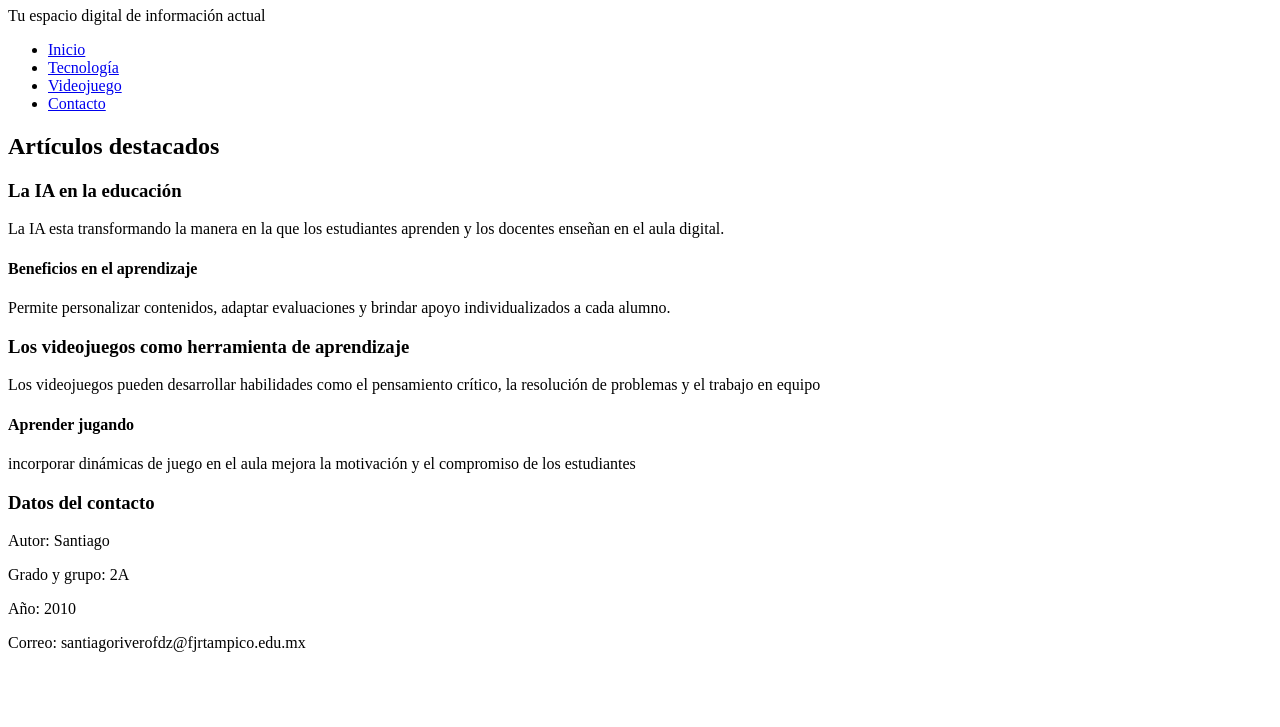
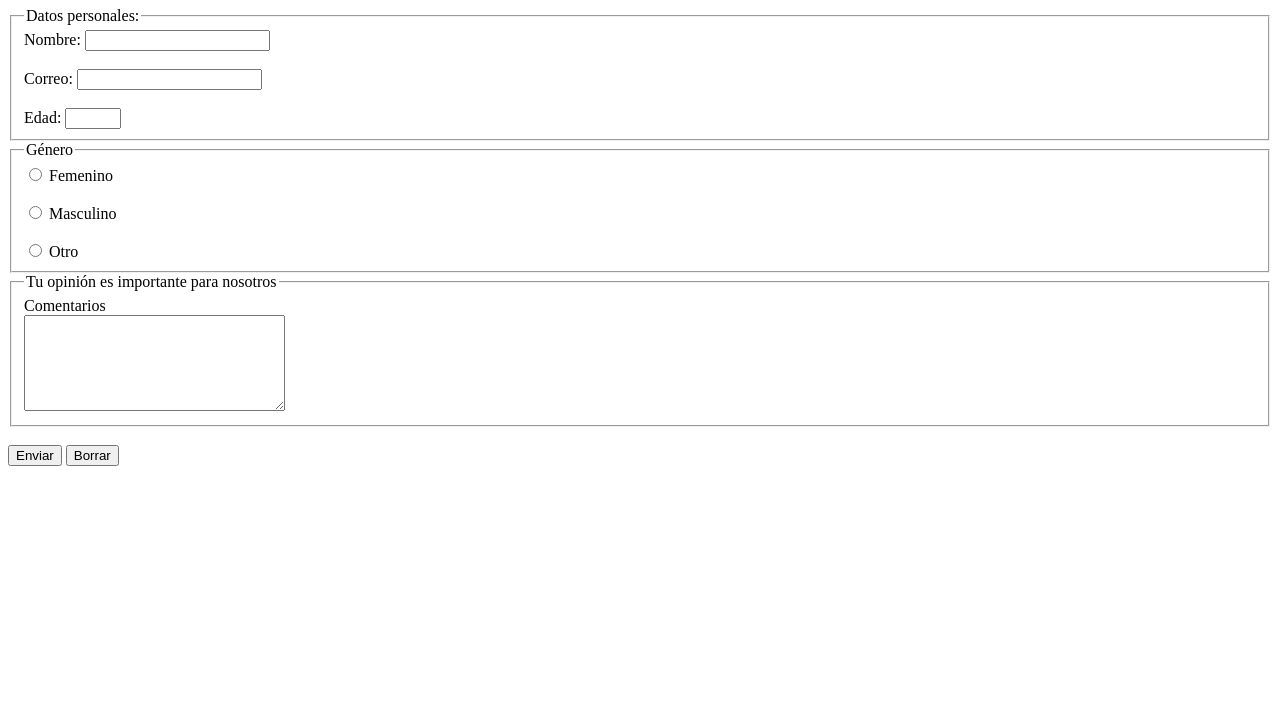
Before and after one commit to santiriver9000/semantica, a plain HTML site: page index.html in a window 1280 px wide. Shown: the part 73-800 px from the top of the page. Drawn offline with Linux system fonts and the light colour scheme.

Commit message:
Add files via upload

```diff
--- a/index.html
+++ b/index.html
@@ -6,45 +6,39 @@
     <title>Santiago</title>
 </head>
 <body>
-    <header>
-        <h1>Conexión joven</h1>
-        <p>Tu espacio digital de información actual</p>
-    </header>
-    <nav>
-        <ul>
-            <li><a href="#">Inicio</a></li>
-            <li><a href="#">Tecnología</a></li>
-            <li><a href="#Videojuegos">Videojuego</a></li>
-            <li><a href="#Contacto">Contacto</a></li>
-        </ul>
-    </nav>
-    <main>
-        <section>
-            <h2>Artículos destacados</h2>
-            <article>
-                <h3>La IA en la educación</h3>
-                <p>La IA esta transformando la manera en la que los estudiantes aprenden
-                    y los docentes enseñan en el aula digital.
-                </p>
-                <h4>Beneficios en el aprendizaje</h4>
-                <p>Permite personalizar contenidos, adaptar evaluaciones y brindar apoyo individualizados a cada alumno.</p>
-            </article>
-            <article>
-                <h3 id="Videojuegos">Los videojuegos como herramienta de aprendizaje</h3>
-                <p>Los videojuegos pueden desarrollar habilidades como el pensamiento crítico,
-                    la resolución de problemas y el trabajo en equipo
-                </p>
-                <h4>Aprender jugando</h4>
-                <p>incorporar dinámicas de juego en el aula mejora la motivación y el compromiso de los estudiantes</p>
-            </article>
-        </section>
-    </main>
-    <footer id="Contacto">
-        <h3>Datos del contacto</h3>
-        <p>Autor: Santiago</p>
-        <p>Grado y grupo: 2A</p>
-        <p>Año: 2010</p>
-        <p>Correo: santiagoriverofdz@fjrtampico.edu.mx</p>
-    </footer>
+    <h1>Formulario de contacto</h1>
+    <form action="#" method="post">
+        <fieldset>
+            <legend>Datos personales:</legend>
+            <label for="nombre">Nombre:</label>
+            <input id="nombre" name="nombre" type="text" required>
+            <br> <br>
+            <label for="correo">Correo:</label>
+            <input type="email" id="correo" name="correo" required>
+            <br> <br>
+            <label for="edad">Edad:</label>
+            <input type="number" id="edad" name="edad" min="18" max="60" required>
+        </fieldset>
+        <fieldset>
+            <legend>Género</legend>
+            <input type="radio" id="f" name="genero" value="femenino">
+            <label for="f">Femenino</label>
+            <br> <br>
+            <input type="radio" id="m" name="genero" value="masculino">
+            <label for="m">Masculino</label>
+            <br> <br>
+            <input type="radio" id="o" name="genero" value="otro">
+            <label for="o">Otro</label>
+        </fieldset>
+        <fieldset>
+            <legend>Tu opinión es importante para nosotros</legend>
+            <label for="comentarios">Comentarios</label>
+            <br>
+            <textarea name="comentarios" id="comentarios" cols="30" rows="6"></textarea>
+        </fieldset>
+        <br>
+        <button type="submit">Enviar</button>
+        <button type="reset">Borrar</button>
+    </form>
 </body>
 </html>
```
